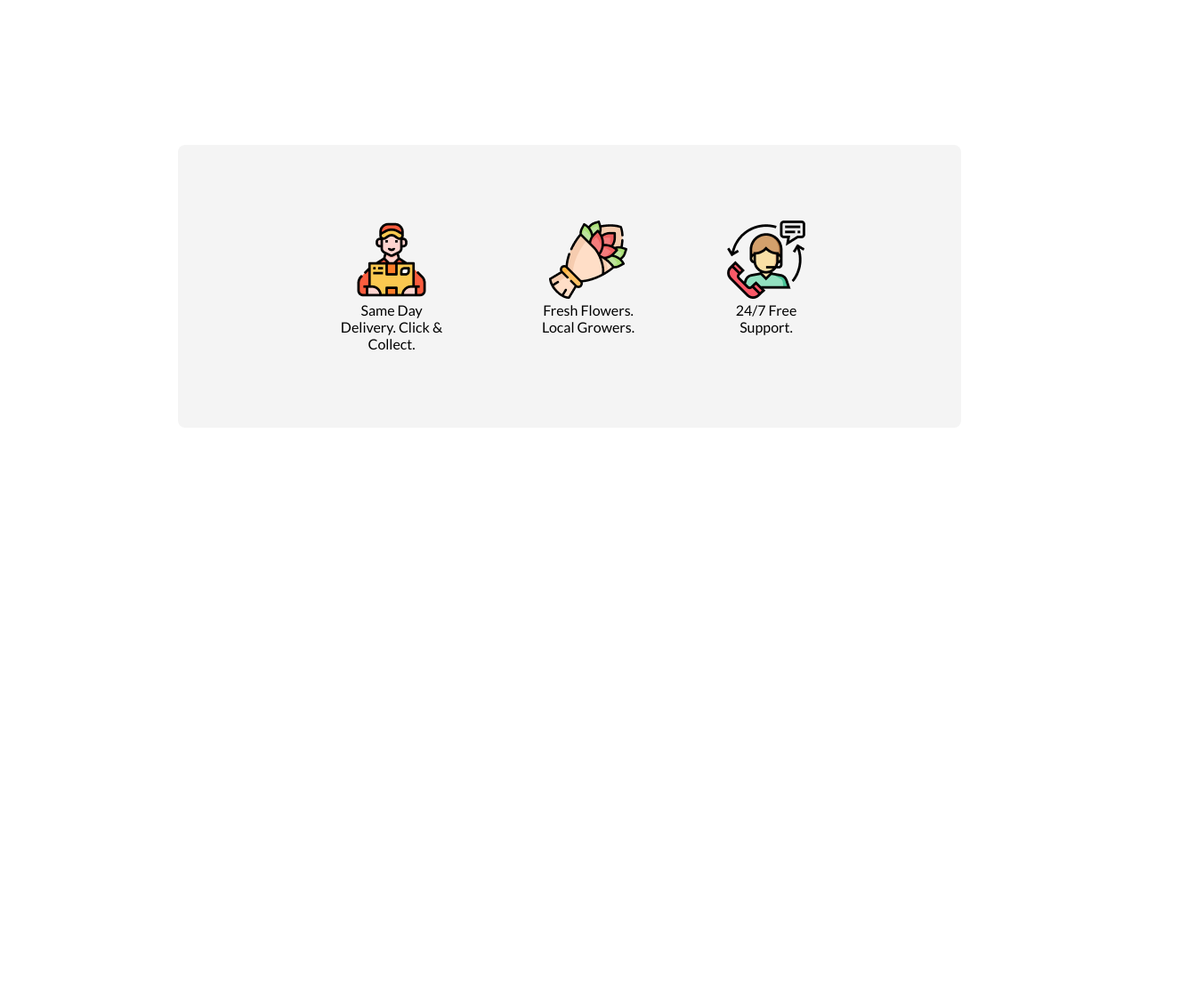
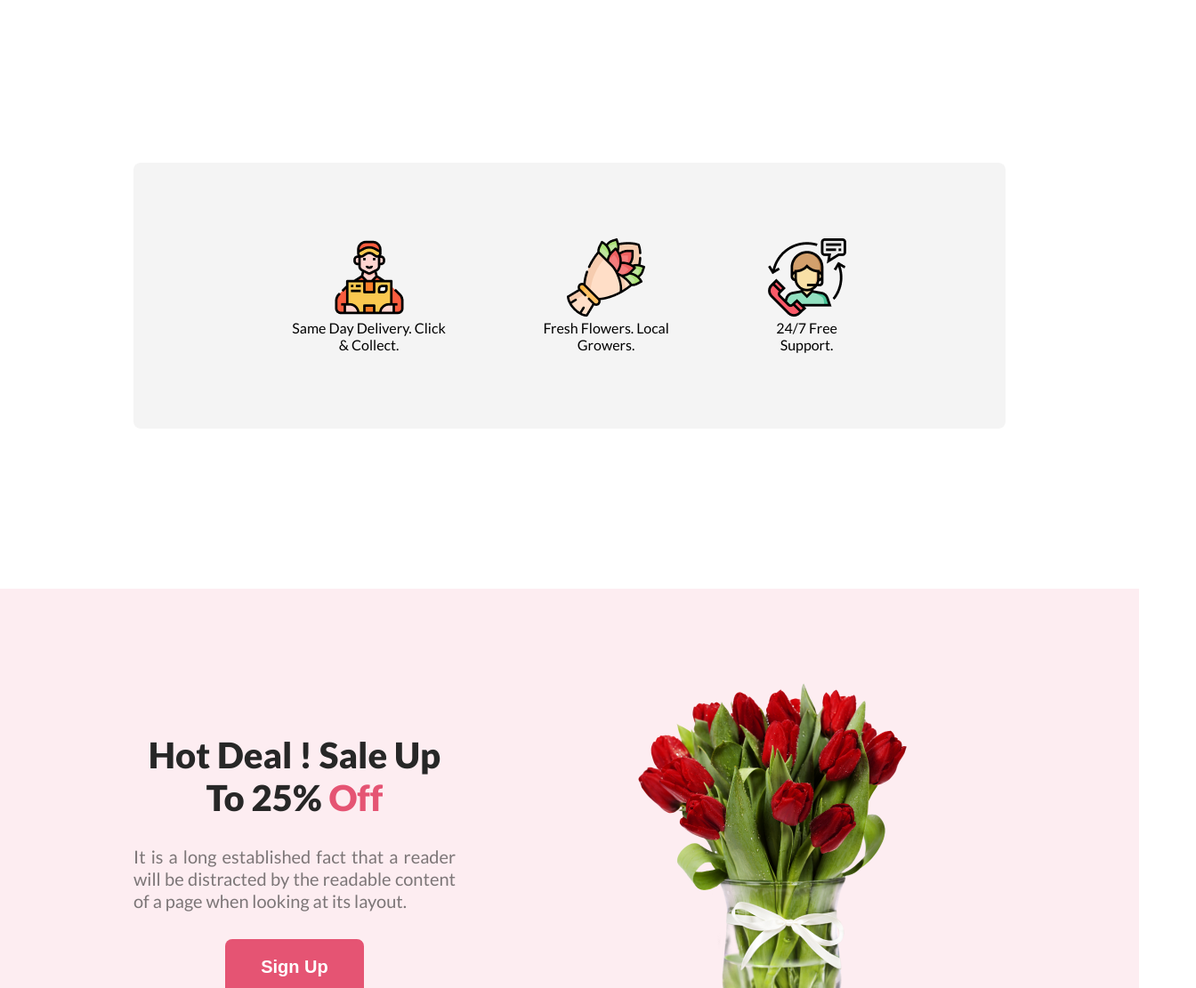
Before and after one commit to Riad45/JKM-Flower-Shop-Web, a plain HTML site: page index.html in a window 1280 px wide. Shown: the part 1689-2800 px from the top of the page at 89% size, 1344 px wide, since content can reach past the window. Before the commit the page ends 2170 px from the top, so only its background shows below. Drawn offline with Linux system fonts and the light colour scheme; a web font is replaced by a local one.

Commit message:
hot deal section added

```diff
--- a/index.html
+++ b/index.html
@@ -24,6 +24,8 @@
 
     <header>
 
+        <div>
+
         <div class="banner">
             <div class="banner-content">
                 <h2 class="banner-title">Let's make beautiful flowers a part of your life.</h2>
@@ -33,6 +35,8 @@
                 <button class="btn-primary">Shop Now</button>
             </div>
             <img src="image/pngwing 10.png" alt="banner-image" class="banner-image">
+        </div>
+
         </div>
 
     </header>
@@ -65,6 +69,8 @@
                 </figure>
             </div>
 
+            <div>
+
             <div class="service">
                 <figure>
                     <img src="image/Group 57.png" alt="" class="service-image">
@@ -79,8 +85,36 @@
                     <figcaption class="service-image-caption">24/7 Free Support.</figcaption>
                 </figure>
             </div>
+        </div>
 
         </section>
+
+        <section class="hot-deal">
+            <div class="banner">
+                <div class="banner-content">
+                    <h2 class="banner-title2">Hot Deal ! Sale Up To 25% <span>Off</span></h2>
+                    <p class="banner-description">It is a long established fact that a reader will be distracted by the readable content of a page when looking at its layout.</p>
+                    <button class="btn-primary">Sign Up</button>
+                </div>
+                <img src="image/pngwing 8.png" alt="" class="banner2-image">
+            </div>
+
+
+        </section>
+
+        <!-- <section class="instagram featured-flower">
+            <div class="section-content">
+                <h3 class="section-title">Instagram</h3>
+                <p class="section-description">It is a long established fact that a reader will be distracted by the readable content of a page when looking at its layout.</p>
+            </div>
+
+            <div class="pic-container"><img src="image/Flower 01.png" alt="" class="instagram-img"><img src="image/Rectangle 4.png" alt="" class="instagram-img"><img src="image/Rectangle 5.png" alt="" class="instagram-img"><img src="image/Rectangle 6.png" alt="" class="instagram-img"></div>
+
+
+        <div class="pic-container">
+            background
+        </div>
+        </section> -->
 
 
     </main>
--- a/style/style.css
+++ b/style/style.css
@@ -37,7 +37,7 @@ body {
 
 .banner-content {
 
-    width: 700px;
+    max-width: 700px;
 
 
 }
@@ -86,7 +86,7 @@ body {
 
 .featured-flower {
 
-    margin: 180px 200px 0px;
+    margin: 180px 150px 0px;
 
     text-align: center;
 }
@@ -117,8 +117,8 @@ body {
 }
 
 .tree {
-    width: 350px;
-    height: 450px;
+    width: 382px;
+    height: 470px;
     flex-shrink: 0;
     border-radius: 300px 300px 0px 0px;
 }
@@ -151,10 +151,45 @@ body {
 
 .service {
     margin-top: 180px;
-    display: flex;
+    display:inline-flex;
     gap: 100px;
     padding: 85px 175px;
     border-radius: 8px;
     background: rgba(39, 39, 39, 0.05);
 
 }
+
+/* hot deals section */
+
+.hot-deal{
+    margin-top:  180px ;
+
+    text-align: center;
+}
+
+.banner-title2{
+    color: #272727;
+font-size: 40px;
+font-weight: 800;
+line-height: normal;
+margin-bottom: 30px;
+}
+
+span{
+    color: #E55473;
+}
+
+.banner2-image{
+    padding: 100px;
+}
+
+/* instagram section */
+
+.pic-container{
+    display:flex ;
+}
+
+.insta-img{
+    max-height: 395px ;
+    max-width: 340px;
+}
```
